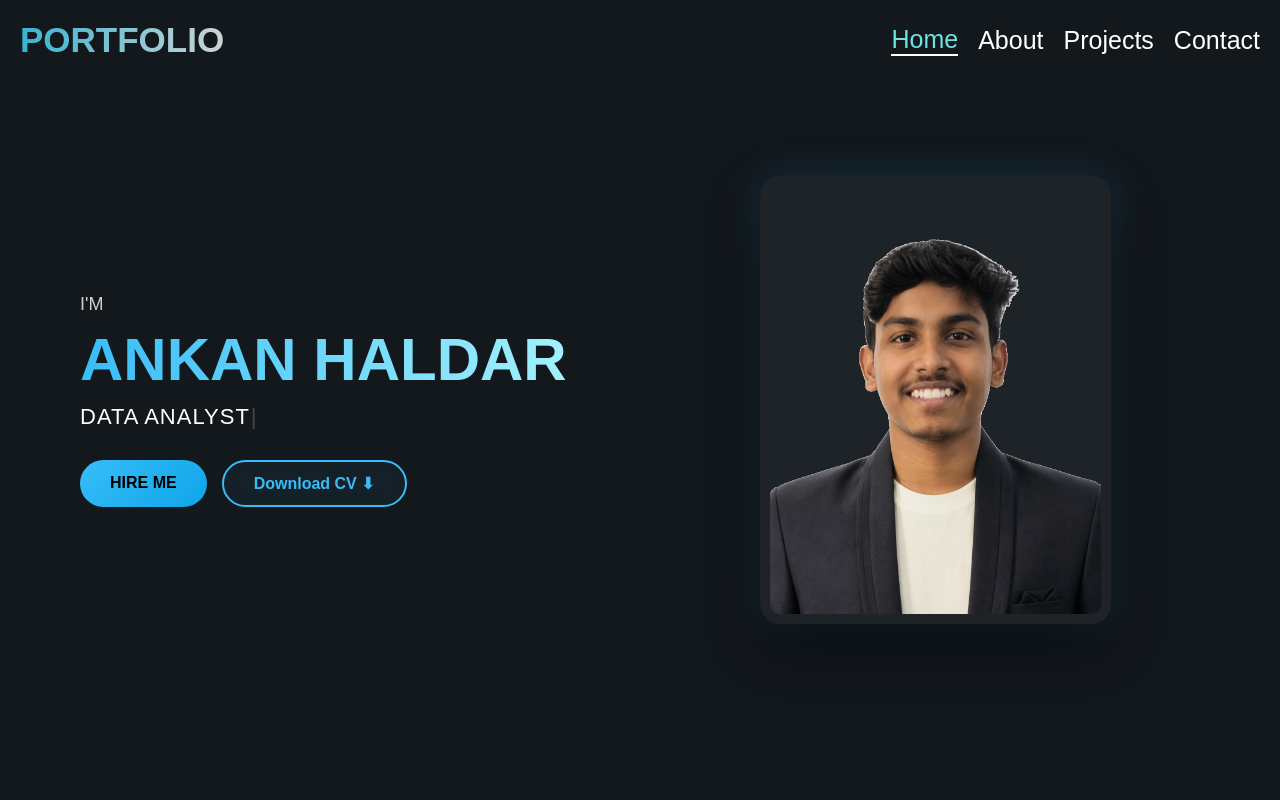
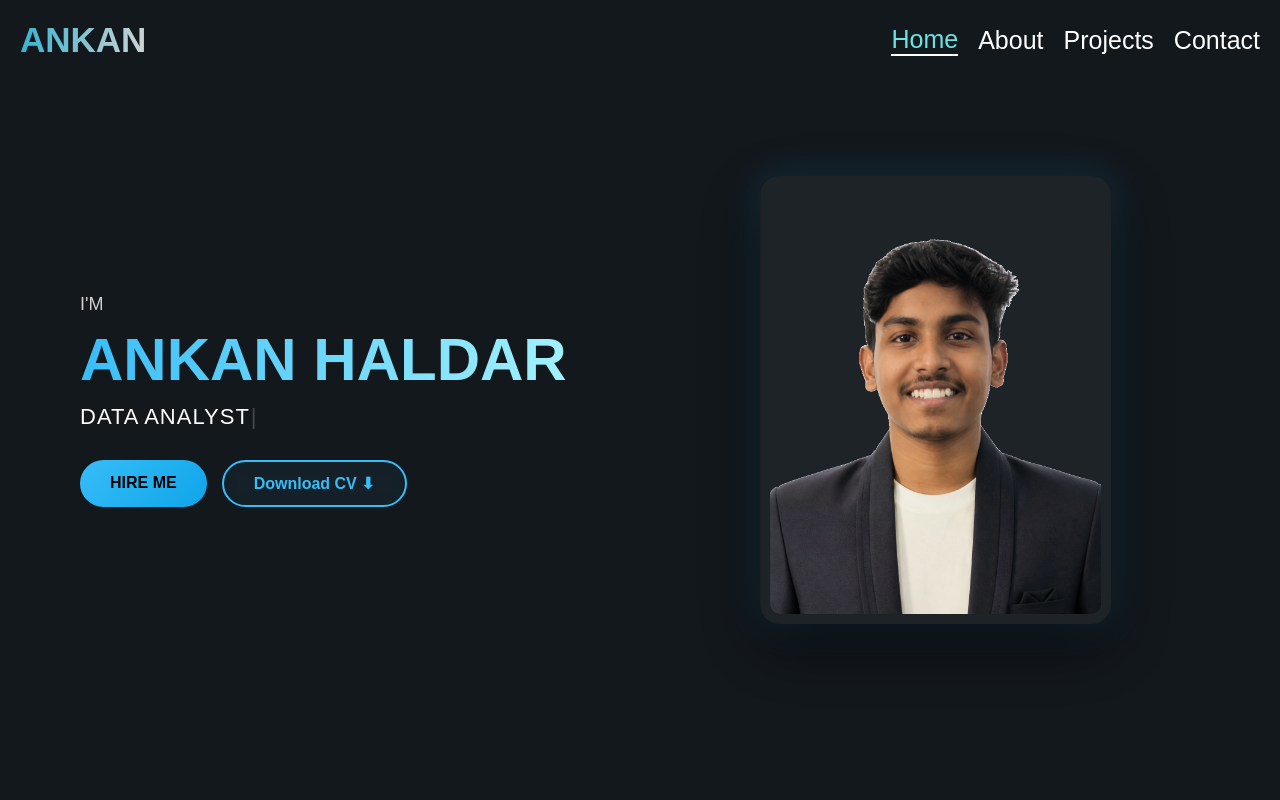
Before and after one commit to Ankan-Haldar/portfolio-frontend, a React (Vite) app: page / in a window 1280 px wide. Shown: the top 800 px of the page. Built offline with nearby package versions, Linux system fonts and the light colour scheme; no server answers; a web font is replaced by a local one.

Commit message:
Updated navbar logo with gradient styling

```diff
--- a/src/components/About/About.jsx
+++ b/src/components/About/About.jsx
@@ -16,10 +16,16 @@ function About() {
 
   // ✅ FETCH SKILLS
   useEffect(() => {
+  console.log("API URL:", API);
+
   fetch(`${API}/api/skills/`)
-      .then(res => res.json())
+    .then(res => {
+      console.log("Response status:", res.status);
+      return res.json();
+    })
     .then(data => {
-        // 🔥 FIX: always array
+      console.log("DATA:", data);
+
       if (Array.isArray(data)) {
         setSkills(data);
       } else {
@@ -28,7 +34,7 @@ function About() {
       setLoading(false);
     })
     .catch(err => {
-        console.log(err);
+      console.log("ERROR:", err);
       setSkills([]);
       setLoading(false);
     });
--- a/src/components/Nav/Nav.jsx
+++ b/src/components/Nav/Nav.jsx
@@ -18,7 +18,7 @@ function Nav() {
 
   return (
    <nav>
-    <h1>PORTFOLIO</h1>
+    <h1>ANKAN</h1>
     <ul className='desktopmenu'>
 
         <Link to='home' activeClass='active' spy={true} smooth={true} duration={500}><li>Home</li></Link>
```
Lines whose indentation alone changed are shown as unchanged.
